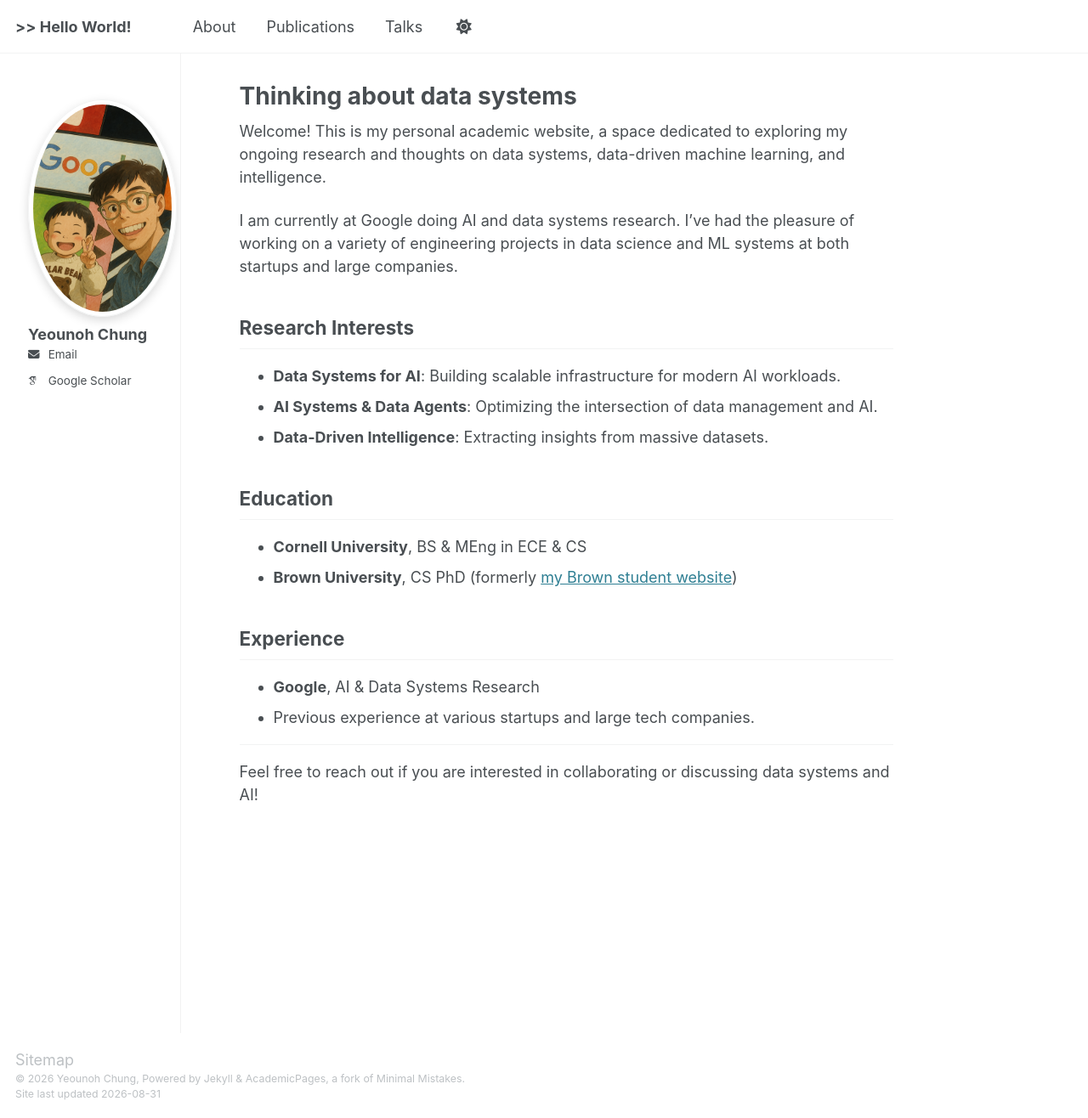
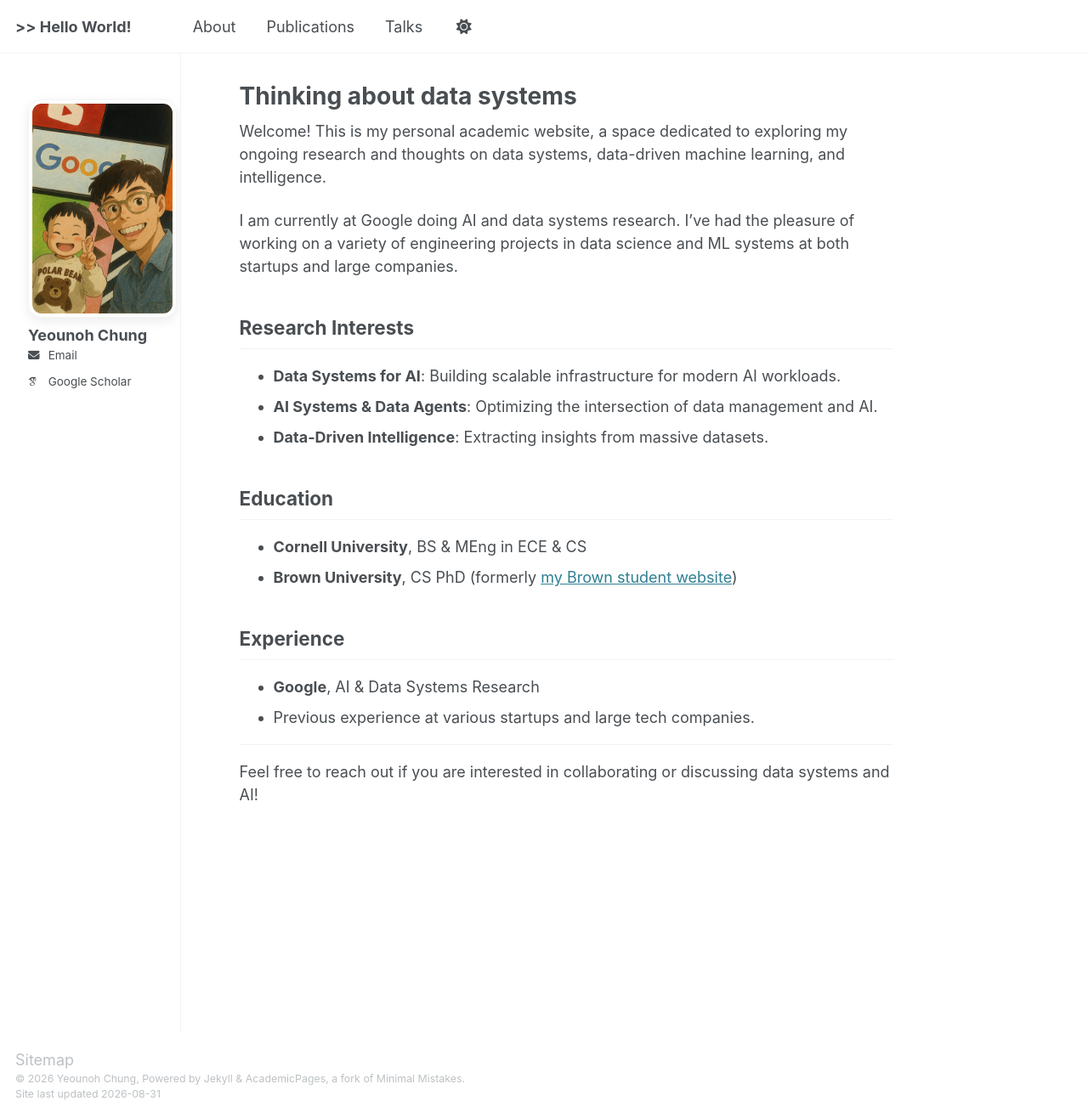
Before and after one commit to yeounoh/yeounoh.github.io, a Jekyll site: the page built from _pages/about.md, in a window 1280 px wide and 1316 px high. Shown: the whole window at 85% size. Built offline with Jekyll 4.4.1, drawn with Linux system fonts in a browser that asks for light colours; some web fonts are replaced.

Commit message:
Update profile photo to square shape with rounded corners

```diff
--- a/_sass/layout/_sidebar.scss
+++ b/_sass/layout/_sidebar.scss
@@ -101,11 +101,16 @@
 
   img {
     max-width: 175px;
-    border-radius: 50%;
-    box-shadow: 0 4px 12px rgba(0, 0, 0, 0.15);
+    border-radius: 16px;
+    box-shadow: 0 4px 14px rgba(0, 0, 0, 0.08);
+    transition: transform 0.2s ease;
+
+    &:hover {
+      transform: scale(1.02);
+    }
 
     @include breakpoint($large) {
-      padding: 5px;
+      padding: 4px;
       border: 1px solid var(--global-border-color);
     }
   }
```
